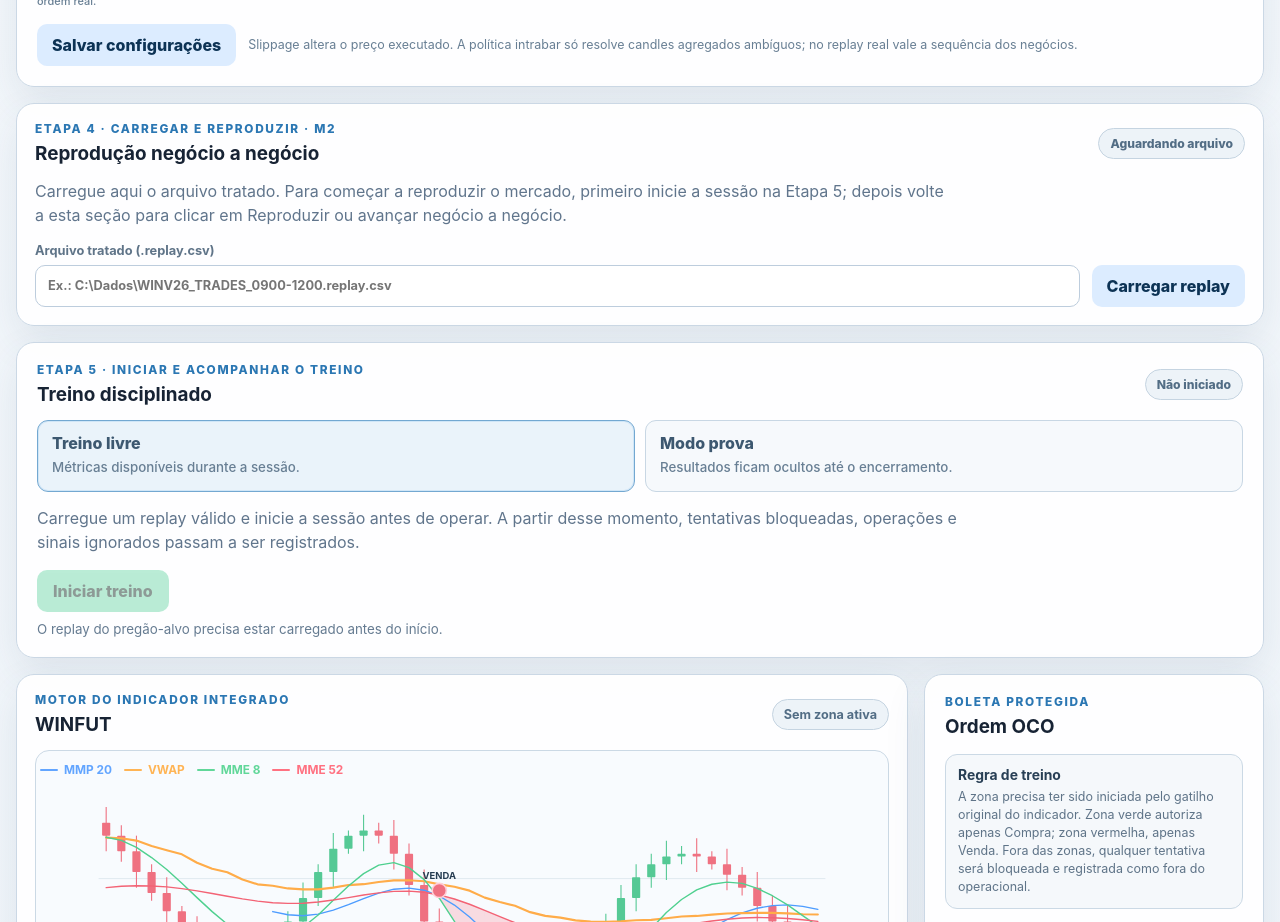
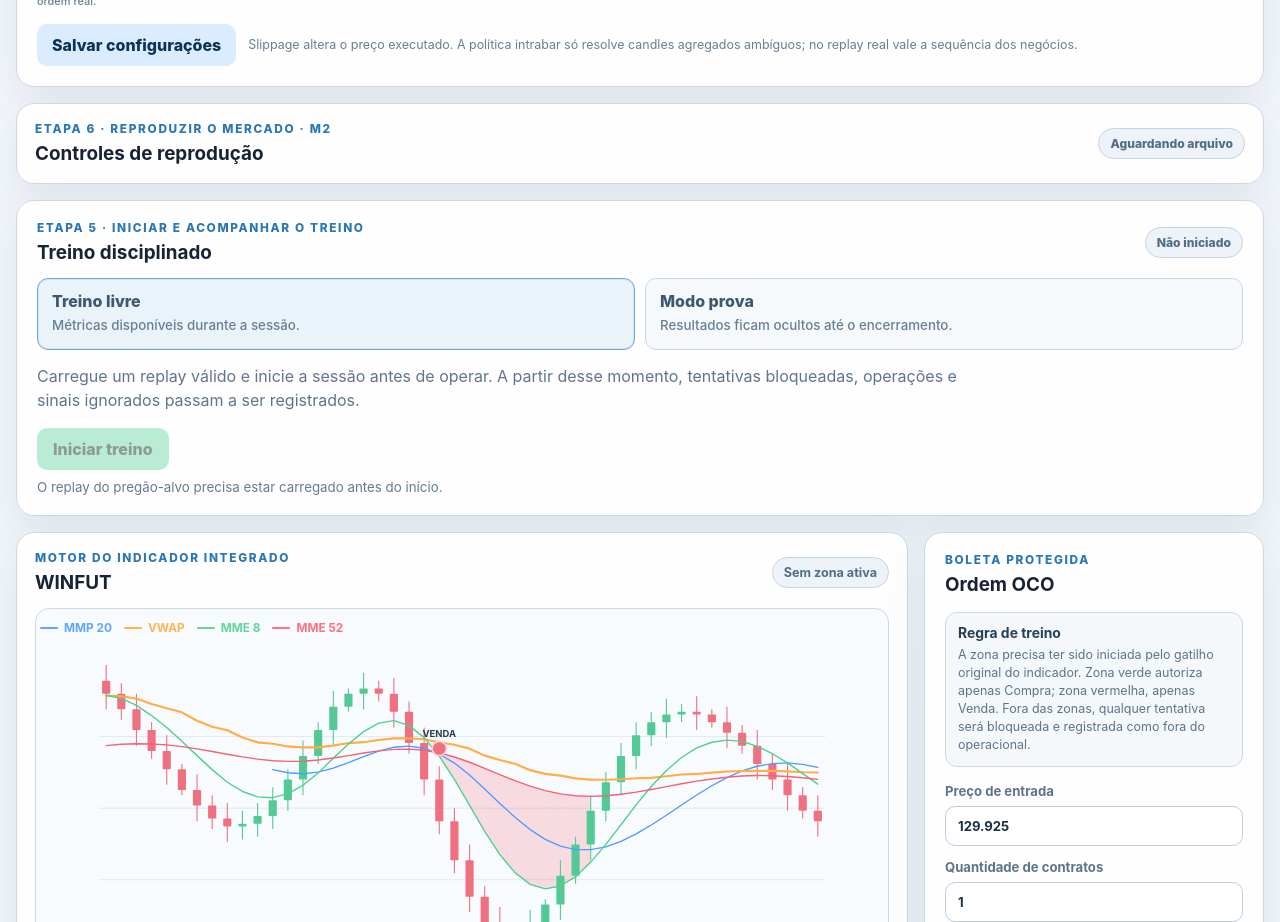
Before and after one commit to pablopcdossantos2-sys/simulador-de-trade, a React (Vite) app: page / in a window 1280 px wide. Shown: the part 1460-2382 px from the top of the page. Built offline with nearby package versions, Linux system fonts and the light colour scheme.

Commit message:
ui: keep playback controls after training setup

```diff
--- a/src/components/ReplayControls.tsx
+++ b/src/components/ReplayControls.tsx
@@ -1,9 +1,7 @@
 import type { ReplaySessionInfo } from "../services/replayData";
 
 interface Props {
-  path: string;
   timeframeMinutes: number;
-  onPathChange: (value: string) => void;
   session: ReplaySessionInfo | null;
   playing: boolean;
   speed: number;
@@ -11,7 +9,6 @@ interface Props {
   currentTimestamp: string | null;
   finished: boolean;
   busy: boolean;
-  onLoad: () => void;
   onPlayPause: () => void;
   trainingActive: boolean;
   onStep: () => void;
@@ -32,9 +29,7 @@ function clock(timestamp: string | null): string {
 }
 
 export function ReplayControls({
-  path,
   timeframeMinutes,
-  onPathChange,
   session,
   playing,
   speed,
@@ -42,7 +37,6 @@ export function ReplayControls({
   currentTimestamp,
   finished,
   busy,
-  onLoad,
   onPlayPause,
   trainingActive,
   onStep,
@@ -55,34 +49,13 @@ export function ReplayControls({
       <div className="section-heading replay-heading">
         <div>
           <p className="eyebrow">
-            Etapa 4 · Carregar e reproduzir · M{timeframeMinutes}
+Etapa 6 · Reproduzir o mercado · M{timeframeMinutes}
           </p>
-          <h2>Reprodução negócio a negócio</h2>
+          <h2>Controles de reprodução</h2>
         </div>
         <span className={`replay-status ${finished ? "finished" : session ? "ready" : ""}`}>
           {finished ? "Sessão concluída" : session ? "Arquivo carregado" : "Aguardando arquivo"}
         </span>
-      </div>
-
-      <p className="data-description">
-        Carregue aqui o arquivo tratado. Para começar a reproduzir o mercado,
-        primeiro inicie a sessão na Etapa 5; depois volte a esta seção para
-        clicar em Reproduzir ou avançar negócio a negócio.
-      </p>
-
-      <div className="replay-load-row">
-        <label>
-          Arquivo tratado (.replay.csv)
-          <input
-            value={path}
-            onChange={(event) => onPathChange(event.target.value)}
-            placeholder={'Ex.: C:\\Dados\\WINV26_TRADES_0900-1200.replay.csv'}
-            disabled={playing || trainingActive}
-          />
-        </label>
-        <button type="button" onClick={onLoad} disabled={busy || playing || trainingActive}>
-          {busy ? "Carregando..." : "Carregar replay"}
-        </button>
       </div>
 
       {session && (
```
